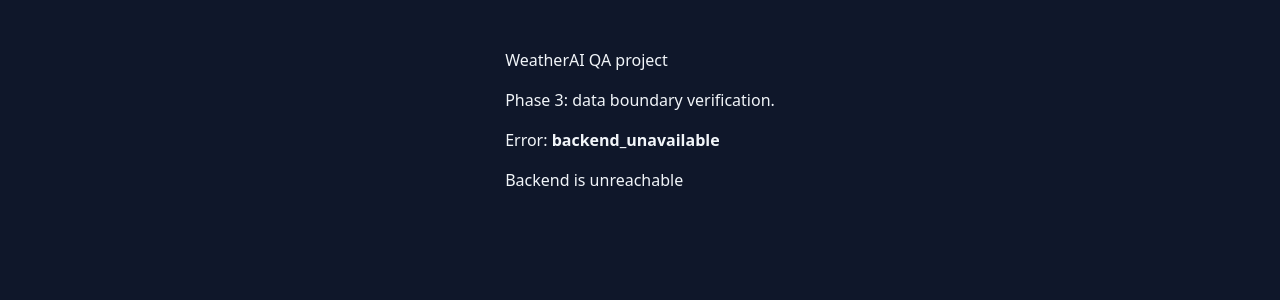
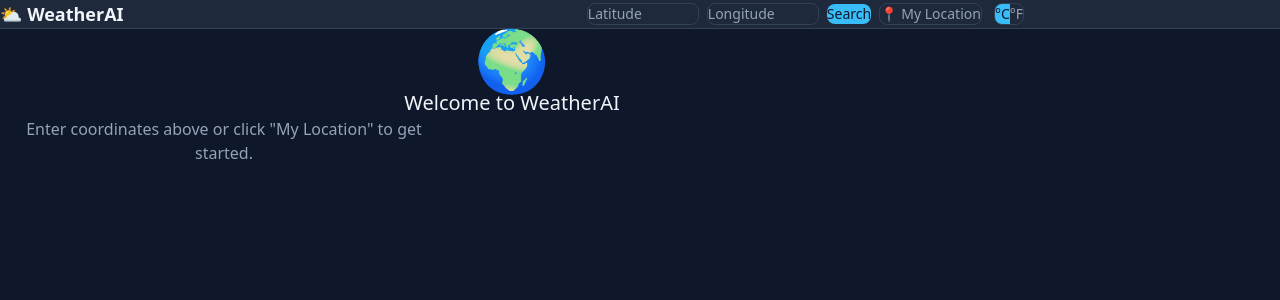
Before and after one commit to MachariaP/weatherai-platform, a Next.js app in the folder frontend/: page / in a window 1280 px wide. Shown: the top 300 px of the page. Built offline with nearby package versions, Linux system fonts and the light colour scheme; no server answers.

Commit message:
feat(frontend): wire dashboard into layout with providers
Root layout wraps children in LocationProvider and
PreferencesProvider with Header. Page renders WeatherDashboard
as the main client component.

```diff
--- a/frontend/app/layout.tsx
+++ b/frontend/app/layout.tsx
@@ -1,15 +1,29 @@
 import type { Metadata } from "next";
 import "./globals.css";
+import { LocationProvider } from "@/components/providers/LocationProvider";
+import { PreferencesProvider } from "@/components/providers/PreferencesProvider";
+import { Header } from "@/components/ui/Header";
 
 export const metadata: Metadata = {
-  title: "WeatherAI QA project",
+  title: "WeatherAI Dashboard",
   description: "QA Engineer take-home assignment — WeatherAI integration",
 };
 
-export default function RootLayout({ children }: LayoutProps<"/">) {
+export default function RootLayout({
+  children,
+}: {
+  children: React.ReactNode;
+}) {
   return (
     <html lang="en">
-      <body>{children}</body>
+      <body>
+        <LocationProvider>
+          <PreferencesProvider>
+            <Header />
+            <main className="mx-auto max-w-5xl px-4 py-6">{children}</main>
+          </PreferencesProvider>
+        </LocationProvider>
+      </body>
     </html>
   );
 }
--- a/frontend/app/page.tsx
+++ b/frontend/app/page.tsx
@@ -1,52 +1,5 @@
-/**
- * Phase 3 test page.
- *
- * Proves the browser → Next.js Route Handler → FastAPI data boundary
- * works end-to-end. Deliberately minimal; the real dashboard is Phase 4.
- */
-import styles from "./page.module.css";
-import { fetchWeather } from "@/lib/api-client";
+import { WeatherDashboard } from "@/components/weather/WeatherDashboard";
 
-const TEST_COORDS = { lat: -1.2921, lon: 36.8219 }; // Nairobi
-
-export default async function Home() {
-  const result = await fetchWeather(TEST_COORDS);
-
-  return (
-    <main className={styles.main}>
-      <h1>WeatherAI QA project</h1>
-      <p>Phase 3: data boundary verification.</p>
-
-      {result.ok ? (
-        <>
-          <p>
-            Weather for {result.data.lat}, {result.data.lon} —{" "}
-            <code>X-Cache: {result.cacheStatus ?? "none"}</code>
-          </p>
-          <p>
-            Current: {result.data.current.temperature}°
-            {result.data.units === "metric" ? "C" : "F"} —{" "}
-            {result.data.current.weather_description}
-          </p>
-          <p>{result.data.daily.length} day(s) forecast loaded.</p>
-          {result.data.ai_summary && (
-            <p>
-              <strong>AI:</strong> {result.data.ai_summary}
-            </p>
-          )}
-          <details>
-            <summary>Raw response</summary>
-            <pre>{JSON.stringify(result.data, null, 2)}</pre>
-          </details>
-        </>
-      ) : (
-        <>
-          <p>
-            Error: <strong>{result.error.error}</strong>
-          </p>
-          <p>{result.error.message}</p>
-        </>
-      )}
-    </main>
-  );
+export default function Home() {
+  return <WeatherDashboard />;
 }
```
